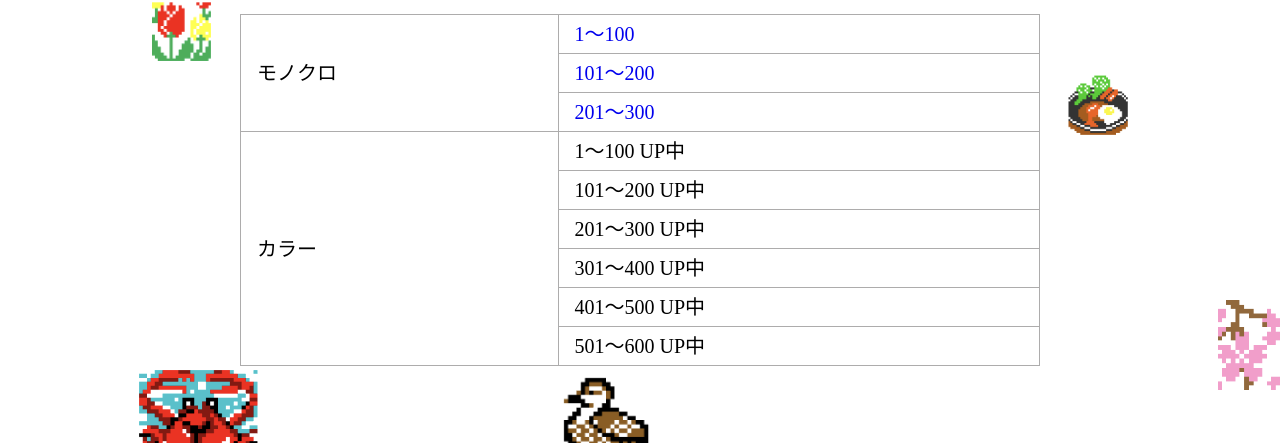
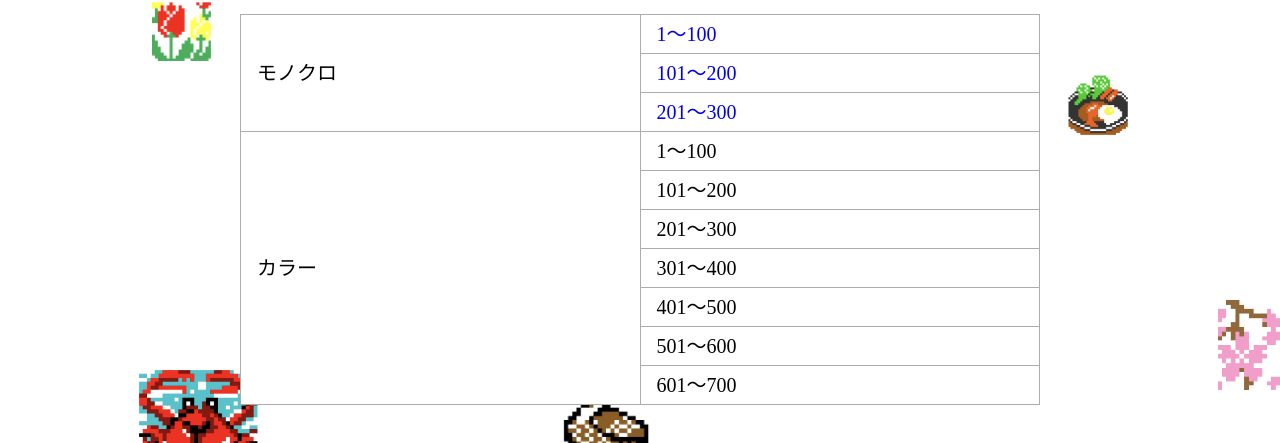
Before and after one commit to ryuji3741/logic.github.io, a plain HTML site: page index.html in a window 1280 px wide. Shown: the part 3117-3560 px from the top of the page. Drawn offline with Linux system fonts and the light colour scheme; grey boxes are pictures that could not be loaded.

Commit message:
Add files via upload

```diff
--- a/index.html
+++ b/index.html
@@ -165,23 +165,26 @@
                         <td><a href="https://ryuji3741.github.io/logicAM1.github.io/AM0201%EF%BD%9E0300.html">201～300</a></td>
                     </tr>
                     <tr>
-                        <td rowspan="6">カラー</td>
-                        <td>1～100 UP中</td>
+                        <td rowspan="7">カラー</td>
+                        <td><a href="https://ryuji3741.github.io/logicAC1.github.io/"></a>1～100</td>
                     </tr>
                     <tr>
-                        <td>101～200 UP中</td>
+                        <td><a href="https://ryuji3741.github.io/logicAC1.github.io/AM0101%EF%BD%9E0200.html"></a>101～200</td>
                     </tr>
                     <tr>
-                        <td>201～300 UP中</td>
+                        <td><a href="https://ryuji3741.github.io/logicAC1.github.io/AM0201%EF%BD%9E0300.html"></a>201～300</td>
                     </tr>
                     <tr>
-                        <td>301～400 UP中</td>
+                        <td><a href="https://ryuji3741.github.io/logicAC1.github.io/AM0301%EF%BD%9E0400.html"></a>301～400</td>
                     </tr>
                     <tr>
-                        <td>401～500 UP中</td>
+                        <td><a href="https://ryuji3741.github.io/logicAC2.github.io/"></a>401～500</td>
                     </tr>
                     <tr>
-                        <td>501～600 UP中</td>
+                        <td><a href="https://ryuji3741.github.io/logicAC2.github.io/AM0501%EF%BD%9E0600.html"></a>501～600</td>
+                    </tr>
+                    <tr>
+                        <td><a href="https://ryuji3741.github.io/logicAC2.github.io/AM0601%EF%BD%9E0700.html"></a>601～700</td>
                     </tr>
                 </tbody>
             </table>
```
